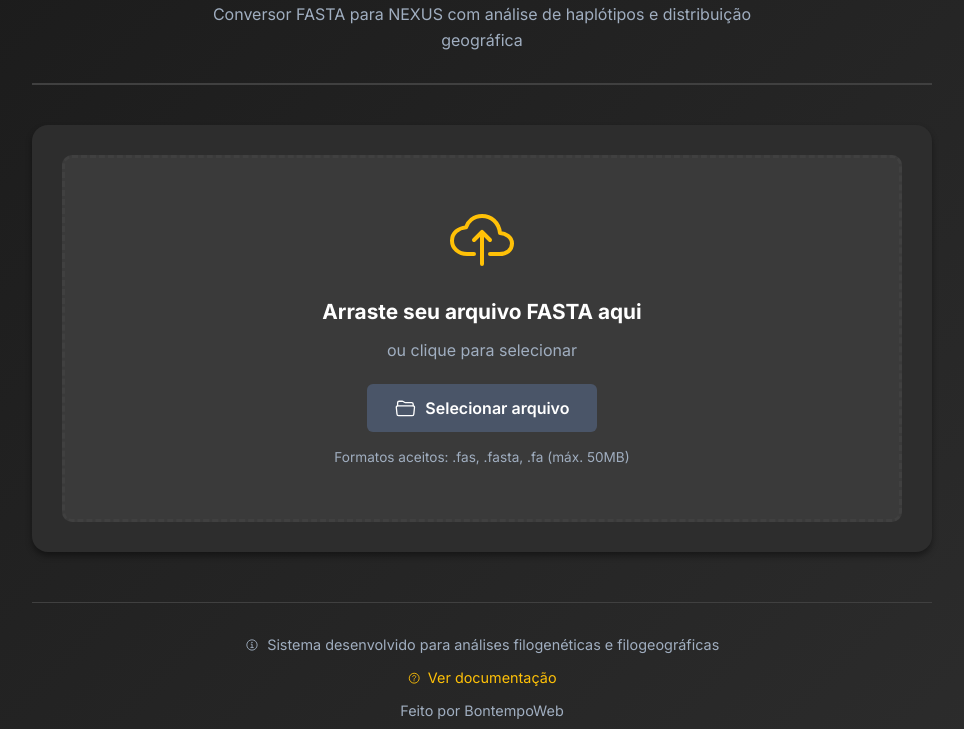
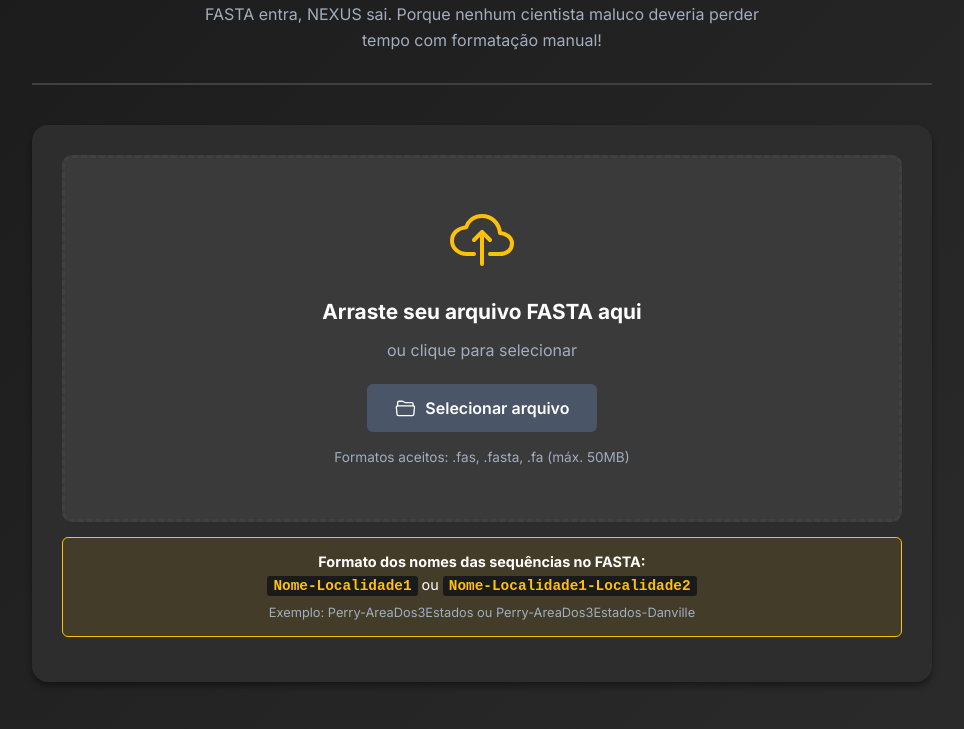
Before and after one commit to TomazBontempo/Nexusficador-inator, a plain HTML site: page index.html in a window 1280 px wide. Shown: the part 92-821 px from the top of the page, without its empty margins (158-1122 px from the left). Drawn offline with nearby package versions, Linux system fonts and the light colour scheme.

Commit message:
Melhorias designe

```diff
--- a/index.html
+++ b/index.html
@@ -3,7 +3,7 @@
   <head>
     <meta charset="UTF-8" />
     <meta name="viewport" content="width=device-width, initial-scale=1.0" />
-    <title>NEXUS Generator Pro - FASTA to NEXUS</title>
+    <title>Nexusficadorinator - FASTA to NEXUS</title>
     <link rel="stylesheet" href="style.css" />
     <link rel="preconnect" href="https://fonts.googleapis.com" />
     <link rel="preconnect" href="https://fonts.gstatic.com" crossorigin />
@@ -25,11 +25,11 @@
       <header class="header">
         <h1>
           <ion-icon name="git-network-outline"></ion-icon>
-          NEXUS Generator Pro
+          Nexusficadorinator
         </h1>
         <p class="subtitle">
-          Conversor FASTA para NEXUS com análise de haplótipos e distribuição
-          geográfica
+          FASTA entra, NEXUS sai. Porque nenhum cientista maluco deveria perder
+          tempo com formatação manual!
         </p>
       </header>
 
@@ -40,6 +40,7 @@
             <ion-icon name="cloud-upload-outline" class="drop-icon"></ion-icon>
             <h3>Arraste seu arquivo FASTA aqui</h3>
             <p>ou clique para selecionar</p>
+
             <input
               type="file"
               id="fastaInput"
@@ -52,6 +53,15 @@
             </button>
             <small class="file-info"
               >Formatos aceitos: .fas, .fasta, .fa (máx. 50MB)</small
+            >
+          </div>
+          <div class="format-instructions">
+            <strong>Formato dos nomes das sequências no FASTA:</strong><br />
+            <code>Nome-Localidade1</code> ou
+            <code>Nome-Localidade1-Localidade2</code> <br />
+            <small
+              >Exemplo: Perry-AreaDos3Estados ou
+              Perry-AreaDos3Estados-Danville</small
             >
           </div>
 
--- a/style.css
+++ b/style.css
@@ -145,6 +145,32 @@ section h3 ion-icon {
   margin-top: 15px;
   color: var(--text-secondary);
   font-size: 0.85rem;
+}
+
+.format-instructions {
+  background: rgba(255, 193, 7, 0.1);
+  border: 1px solid var(--primary-color);
+  border-radius: var(--radius-sm);
+  padding: 12px;
+  margin: 15px 0;
+  text-align: center;
+  font-size: 0.9rem;
+}
+
+.format-instructions code {
+  background: var(--bg-dark);
+  padding: 2px 6px;
+  border-radius: 3px;
+  font-family: "Courier New", monospace;
+  color: var(--primary-color);
+  font-weight: bold;
+}
+
+.format-instructions small {
+  color: var(--text-secondary);
+  font-size: 0.8rem;
+  display: block;
+  margin-top: 5px;
 }
 
 /* ===== File Card ===== */
```
